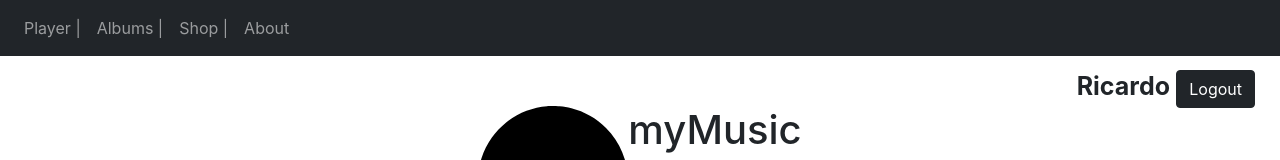
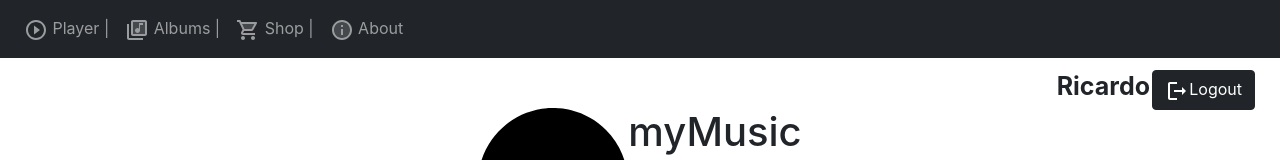
Before and after one commit to RicardoMaciasCastillo/front-music-app, a React (Create React App) app: page /signin in a window 1280 px wide. Both pictures are taken after typing "Sample", "name@example.com", "Sample123" into the empty fields and a click on the button "Sign in". Shown: the top 160 px of the page. Built offline with nearby package versions, Linux system fonts and the light colour scheme.

Commit message:
icons mui

```diff
--- a/package.json
+++ b/package.json
@@ -5,6 +5,7 @@
   "dependencies": {
     "@emotion/react": "^11.9.0",
     "@emotion/styled": "^11.8.1",
+    "@mui/icons-material": "^5.6.2",
     "@mui/material": "^5.6.4",
     "@reduxjs/toolkit": "^1.8.1",
     "@testing-library/jest-dom": "^5.16.4",
--- a/src/App.css
+++ b/src/App.css
@@ -37,7 +37,7 @@
 }
 .loggedUser {
   position: fixed;
-  right: 110px;
+  right: 130px;
   top:  68px;
   font-weight: 700;
   font-size: 25px;
--- a/src/components/Navbar.js
+++ b/src/components/Navbar.js
@@ -4,6 +4,11 @@ import { useNavigate } from 'react-router-dom';
 import { AuthContext } from '../auth/authContext';
 import { types } from '../types/types';
 import { Link } from "react-router-dom";
+import PlayCircleOutlineTwoToneIcon from '@mui/icons-material/PlayCircleOutlineTwoTone';
+import LibraryMusicTwoToneIcon from '@mui/icons-material/LibraryMusicTwoTone';
+import InfoTwoToneIcon from '@mui/icons-material/InfoTwoTone';
+import ShoppingCartTwoToneIcon from '@mui/icons-material/ShoppingCartTwoTone';
+import LogoutTwoToneIcon from '@mui/icons-material/LogoutTwoTone';
 
 
 const Navbar = () => {
@@ -25,6 +30,7 @@ const Navbar = () => {
       <>
 <nav className="navbar navbar-expand-lg navbar-dark bg-dark ">
 
+
   <button className="navbar-toggler" type="button" data-toggle="collapse" data-target="#navbarNavDropdown" aria-controls="navbarNavDropdown" aria-expanded="false" aria-label="Toggle navigation">
     <span className="navbar-toggler-icon"></span>
   </button>
@@ -32,16 +38,16 @@ const Navbar = () => {
     <ul className="navbar-nav mx-3">
 
       <li className="nav-item active">
-        <Link to="/reproductor" className="nav-link">Player |</Link>
+        <Link to="/reproductor" className="nav-link"><PlayCircleOutlineTwoToneIcon/> Player |</Link>
       </li>
       <li  className="nav-item">
-        <Link to="/shop" className="nav-link">Albums |</Link>
+        <Link to="/shop" className="nav-link"><LibraryMusicTwoToneIcon /> Albums |</Link>
       </li>
       <li  className="nav-item">
-        <Link to="/shop" className="nav-link">Shop |</Link>
+        <Link to="/shop" className="nav-link"><ShoppingCartTwoToneIcon />  Shop |</Link>
       </li>
       <li  className="nav-item">
-        <Link to="/about" className="nav-link">About </Link>
+        <Link to="/about" className="nav-link"><InfoTwoToneIcon /> About </Link>
       </li>
 
 
@@ -63,6 +69,7 @@ const Navbar = () => {
         className="btn btn-dark logout"
 
         >
+          <LogoutTwoToneIcon />
             Logout
         </button>
         <span className='loggedUser'> {user.name} </span>
```
Also changed, not shown: 1 other file (tests, documents, lock files or other folders).
